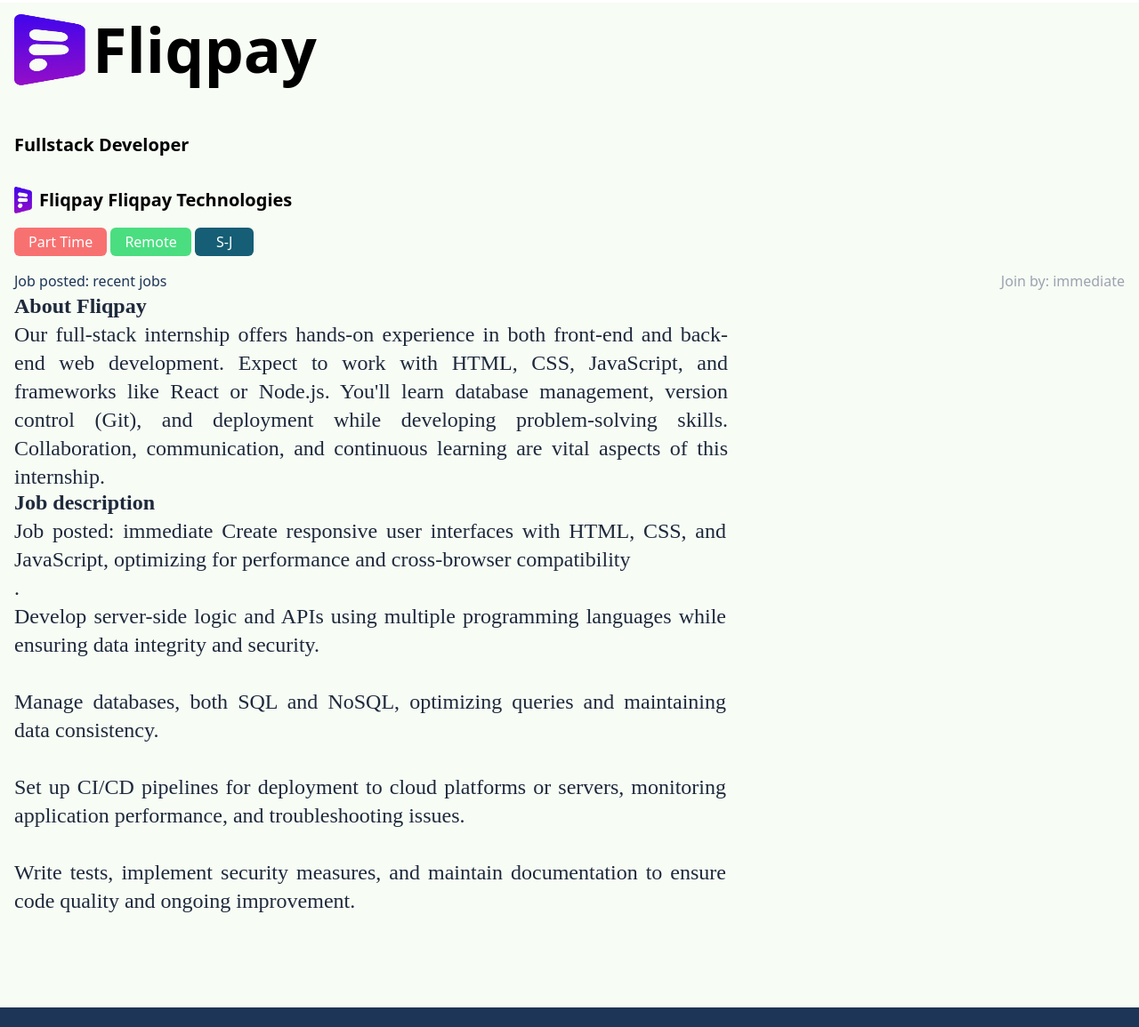
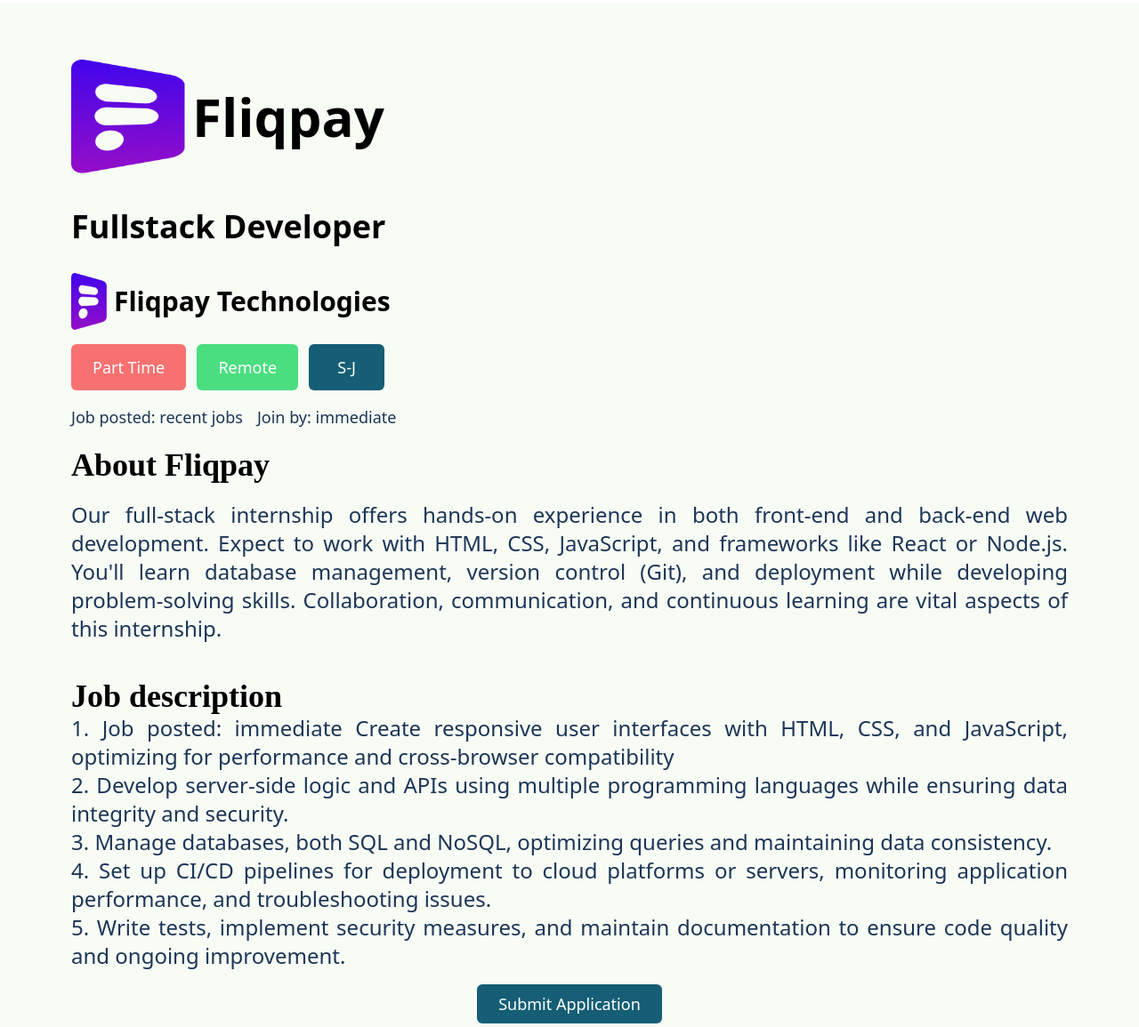
Before and after one commit to nnodim/tiidelabProject, a website: page jobDetails.html in a window 1280 px wide. Shown: the part 81-1236 px from the top of the page at 89% size. Drawn offline with Linux system fonts and the light colour scheme; files whose address does not match are found by name.

Commit message:
innoconnect

```diff
--- a/jobDetails.html
+++ b/jobDetails.html
@@ -74,72 +74,61 @@
     </nav>
   </header>
   <section class="container mx-auto px-4">
-        <div></div>
-        <div class="flex gap-2 items-center mb-10">
-            <img src="./assets/vector.png" alt="" class="w-[80px] h-[80px]">
-
-            <h1 class="text-[70px] font-bold">Fliqpay</h1>
+    <div class="p-4 md:p-8 lg:p-16">
+      <div class="flex flex-col md:flex-row items-center mb-4 md:mb-10 space-y-4 md:space-y-0 md:space-x-2">
+        <img src="./img/vector.png" alt="" class="w-20 h-20 md:w-24 md:h-24 lg:w-32 lg:h-32">
+        <h1 class="text-4xl md:text-5xl lg:text-6xl font-bold">Fliqpay</h1>
       </div>
-        <div>
-            <h1 class="text-[20px] font-bold mb-8">Fullstack Developer</h1>
-            <div>
-                <div>
-                    <div class="flex gap-2 items-center">
-                        <img src="./assets/vector.png" alt="" class="w-[20px] h-[30px]">
-                        <p class="text-[20px] font-bold">
-                            Fliqpay Fliqpay Technologies
+      <h1 class="text-2xl md:text-3xl lg:text-4xl font-bold mb-4 md:mb-8">Fullstack Developer</h1>
+      <div class="flex flex-col md:flex-row items-center space-y-2 md:space-y-0 md:space-x-2">
+        <img src="./img/vector.png" alt="" class="w-5 h-8 md:w-8 md:h-12 lg:w-10 lg:h-16">
+        <p class="text-xl md:text-2xl lg:text-3xl font-bold">
+          Fliqpay Technologies
         </p>
       </div>
-
-                    <div>
-                        <div class="my-4">
-                            <button class="bg-red-400 px-4 py-1 text-white rounded-md">Part Time</button>
-                            <button class="bg-green-400 px-4 py-1 text-white rounded-md">Remote</button>
-                            <button class="bg-cyan-800 px-6 py-1 text-white rounded-md">S-J</button>
+      <div class="my-2 md:my-4 space-y-2 md:space-y-0 md:space-x-2">
+        <button
+          class="bg-red-400 px-3 md:px-4 lg:px-6 py-1 md:py-2 lg:py-3 text-white rounded-md text-sm md:text-base lg:text-lg">Part
+          Time</button>
+        <button
+          class="bg-green-400 px-3 md:px-4 lg:px-6 py-1 md:py-2 lg:py-3 text-white rounded-md text-sm md:text-base lg:text-lg">Remote</button>
+        <button
+          class="bg-cyan-800 px-4 md:px-6 lg:px-8 py-1 md:py-2 lg:py-3 text-white rounded-md text-sm md:text-base lg:text-lg">S-J</button>
       </div>
+      <div
+        class="flex flex-col md:flex-row items-center space-y-2 md:space-y-0 md:space-x-4 text-sm md:text-base lg:text-lg text-[#1D3557] font-medium">
+        <p>Job posted: recent jobs</p>
+        <p class="text-black-400">Join by: immediate</p>
       </div>
-                    <div>
-                        <div class="md:flex md:justify-between md:items-center">
-                            <p class="text-[#1D3557] font-medium">Job posted: recent jobs </p>
-                            <p class="text-gray-400">Join by: immediate </p>
-                        </div>
-                    </div>
-                </div>
-            </div>
-            <div class="text-slate-800 text-2xl font-bold font-['Mada']">
+      <div class="text-2xl md:text-3xl lg:text-4xl font-bold font-['Mada'] my-5">
         About Fliqpay
       </div>
-            <div class="w-[802px] h-[177px] text-justify text-slate-800 text-2xl font-medium font-['Mada'] mb-3">
+      <div class="text-lg md:text-xl lg:text-2xl text-justify text-[#1D3557] font-medium">
         <p>Our full-stack internship offers hands-on experience in both front-end and back-end web development.
           Expect to work with HTML, CSS, JavaScript, and frameworks like React or Node.js.
-                    You'll learn database management, version control (Git), and deployment while developing
-                    problem-solving
+          You'll learn database management, version control (Git), and deployment while developing problem-solving
           skills. Collaboration, communication, and continuous learning are vital aspects of this internship.
         </p>
       </div>
-            <div class="text-slate-800 text-2xl font-bold font-['Mada']  mt-3">Job description</div>
-
-            <div class="w-[800px] text-justify text-slate-800 text-2xl font-medium font-['Mada']">
-                <ol>
-                    <li>Job posted: immediate Create responsive user interfaces with HTML, CSS, and JavaScript,
-                        optimizing for performance
-                        and cross-browser compatibility</li>.<br />
-                    <li>Develop server-side logic and APIs using multiple programming languages while ensuring data
-                        integrity and security.</li><br />
-                    <li>Manage databases, both SQL and NoSQL, optimizing queries and maintaining data consistency.</li>
-                    <br />
-                    <li>Set up CI/CD pipelines for deployment to cloud platforms or servers, monitoring application
-                        performance, and troubleshooting issues.</li><br />
-                    <li>Write tests, implement security measures, and maintain documentation
+      <div class="text-2xl md:text-3xl lg:text-4xl font-bold font-['Mada'] mt-10">
+        Job description
+      </div>
+      <div class="text-lg md:text-xl lg:text-2xl text-justify text-[#1D3557] font-medium">
+        <ol type="1">
+          <li>1. Job posted: immediate Create responsive user interfaces with HTML, CSS, and JavaScript, optimizing for
+            performance
+            and cross-browser compatibility</li>
+          <li>2. Develop server-side logic and APIs using multiple programming languages while ensuring data integrity
+            and security.</li>
+          <li>3. Manage databases, both SQL and NoSQL, optimizing queries and maintaining data consistency.</li>
+          <li>4. Set up CI/CD pipelines for deployment to cloud platforms or servers, monitoring application
+            performance, and troubleshooting issues.</li>
+          <li>5. Write tests, implement security measures, and maintain documentation
             to ensure code quality and ongoing improvement.</li>
         </ol>
       </div>
-            <div>
-                <div class="flex justify-center mt-10 p-6">
-                    <!-- <div class="w-[376px] h-14 bg-slate-600 rounded-lg justify-center items-center inline-flex"> -->
-                    <div class="p-2 justify-center items-center gap-2 flex">
-                    </div>
-                    <!-- <div class="text-white text-base">Apply This Position</div> -->
+      <div class="my-4 flex justify-center">
+        <button class="bg-cyan-800 px-6 py-2 text-white rounded-md text-lg">Submit Application</button>
       </div>
     </div>
   </section>
```
Also changed, not shown: jobSearch.html (+48 -37 lines), output.css. Lines whose indentation alone changed are shown as unchanged.
